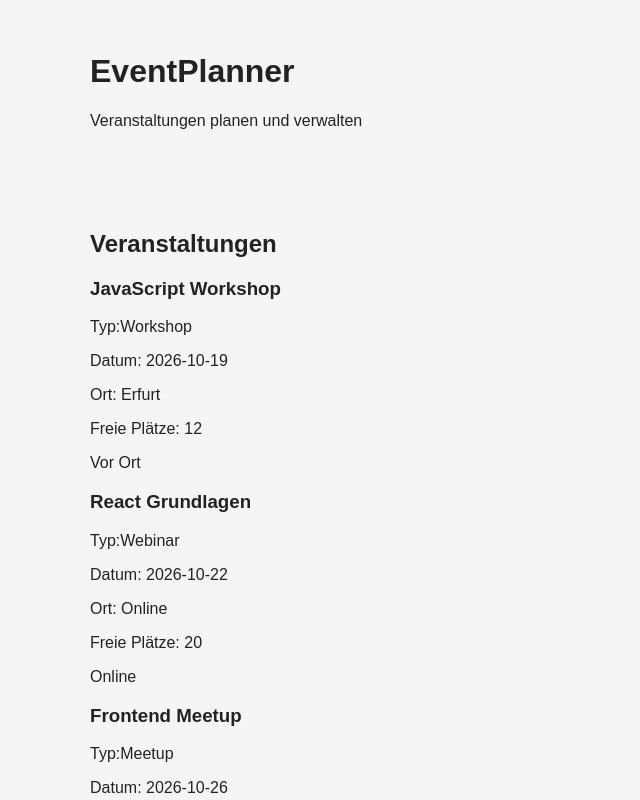
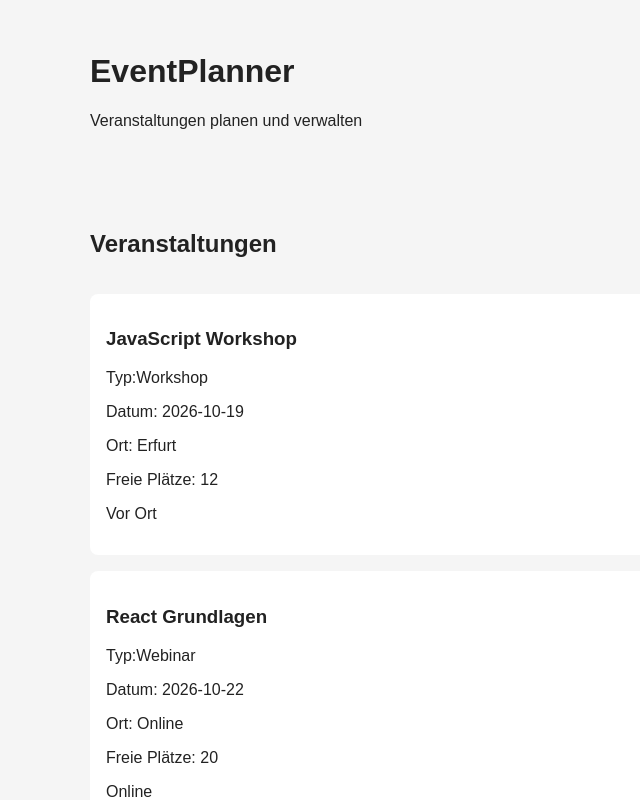
Before and after one commit to silviohoberg2/eventplanner, a React (Vite) app: page / in a window 1280 px wide. Shown: the top 800 px of the page, without its empty margins (0-640 px from the left). Built offline with nearby package versions, Linux system fonts and the light colour scheme.

Commit message:
Render events from data

```diff
--- a/src/components/EventList.jsx
+++ b/src/components/EventList.jsx
@@ -3,7 +3,7 @@ import EventCard from "./EventCard";
 
 function EventList() {
     return (
-        <section>
+        <section className="event-list">
             <h2>Veranstaltungen</h2>
             { events.map((event) => {
                 return (<EventCard key={event.id} title={event.title} eventType={event.eventType} date={event.date} location={event.location} seats={event.seats} online={event.online} />);
--- a/src/styles.css
+++ b/src/styles.css
@@ -24,13 +24,15 @@ main {
   padding-block: 2rem;
 }
 
-.course-list {
+.course-list,
+.event-list {
   display: grid;
   gap: 1rem;
   margin-bottom: 1.5rem;
 }
 
 .course-card,
+.event-card,
 .info-box,
 .panel,
 .notice {
```
